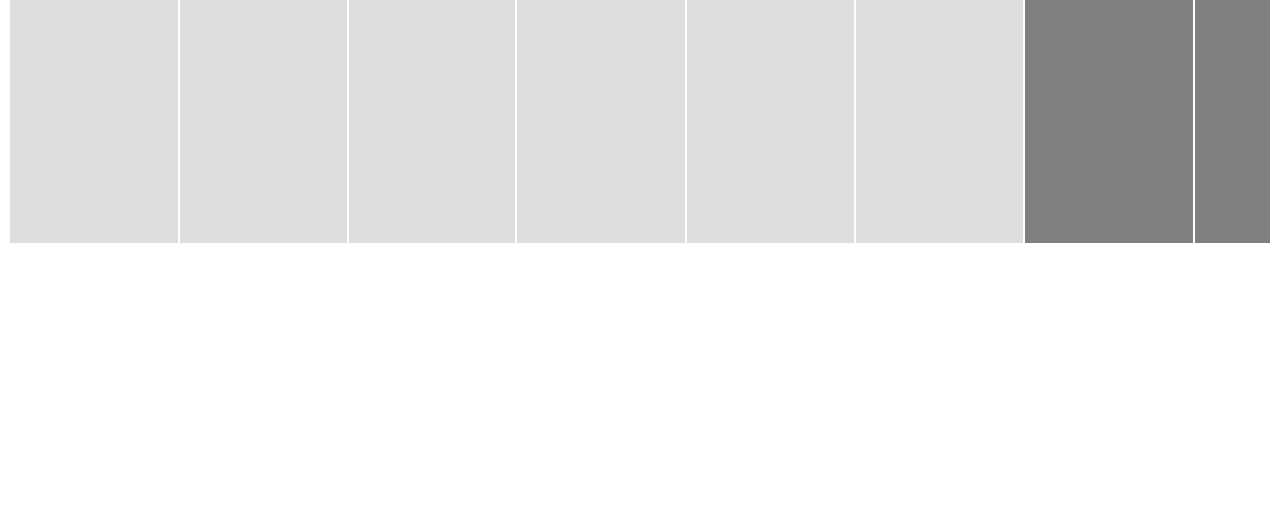
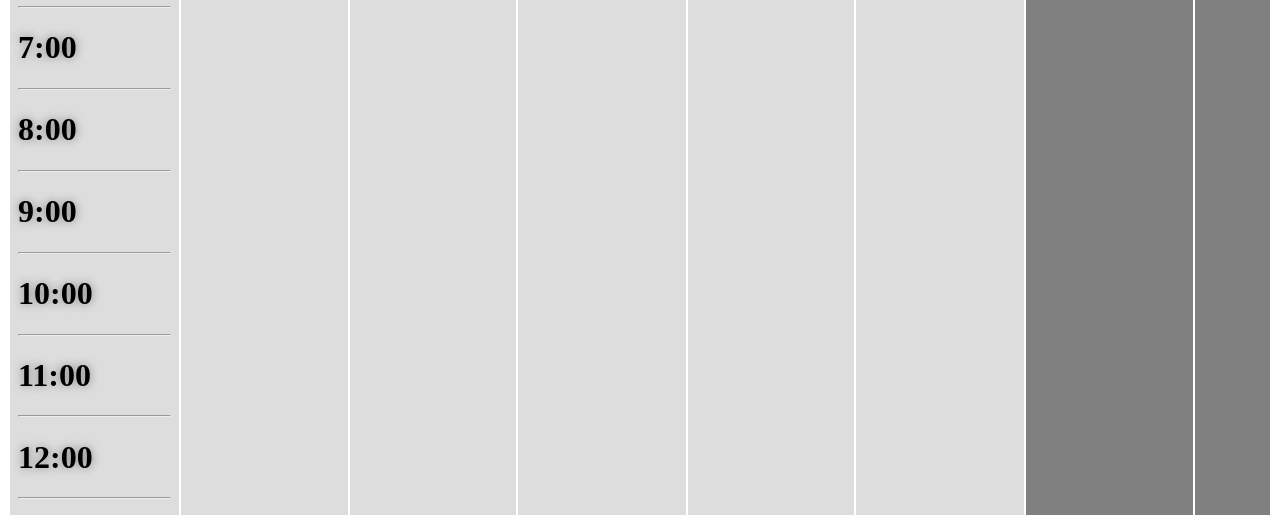
Before and after one commit to ZiyadCh/Calendar, a plain HTML site: page index.html in a window 1280 px wide. Shown: the part 723-1248 px from the top of the page. Before the commit the page ends 976 px from the top, so only its background shows below. Drawn offline with Linux system fonts and the light colour scheme.

Commit message:
trying new

```diff
--- a/index.html
+++ b/index.html
@@ -23,9 +23,33 @@
         <th style="border: 2px solid black">Dimanche</th>
       </tr>
       <tr align="center">
-        <td>
+        <td align="left">
           <h1>0:00</h1>
+          <hr />
           <h1>1:00</h1>
+          <hr />
+          <h1>2:00</h1>
+          <hr />
+          <h1>3:00</h1>
+          <hr />
+          <h1>4:00</h1>
+          <hr />
+          <h1>5:00</h1>
+          <hr />
+          <h1>6:00</h1>
+          <hr />
+          <h1>7:00</h1>
+          <hr />
+          <h1>8:00</h1>
+          <hr />
+          <h1>9:00</h1>
+          <hr />
+          <h1>10:00</h1>
+          <hr />
+          <h1>11:00</h1>
+          <hr />
+          <h1>12:00</h1>
+          <hr />
         </td>
         <td>1</td>
         <td>2</td>
--- a/script.js
+++ b/script.js
@@ -24,6 +24,7 @@ for (let index = 0; index < data.length; index++) {
     target = data[index];
   });
 }
+
 btn.addEventListener("click", () => {
   target.classList.add("reservation");
   target.innerHTML = `${target.innerHTML} <div class="card" > <p>${time_start.value}</p> <p>${reTexte.value}</p> </div>`;
--- a/style.css
+++ b/style.css
@@ -35,6 +35,9 @@ td {
   font-size: 1rem;
   background: #ddd;
   padding: 8px;
+}
+td:nth-child(1) {
+  text-align: start;
 }
 td:hover {
   box-shadow: inset 0 0 1000px #0595;
```
